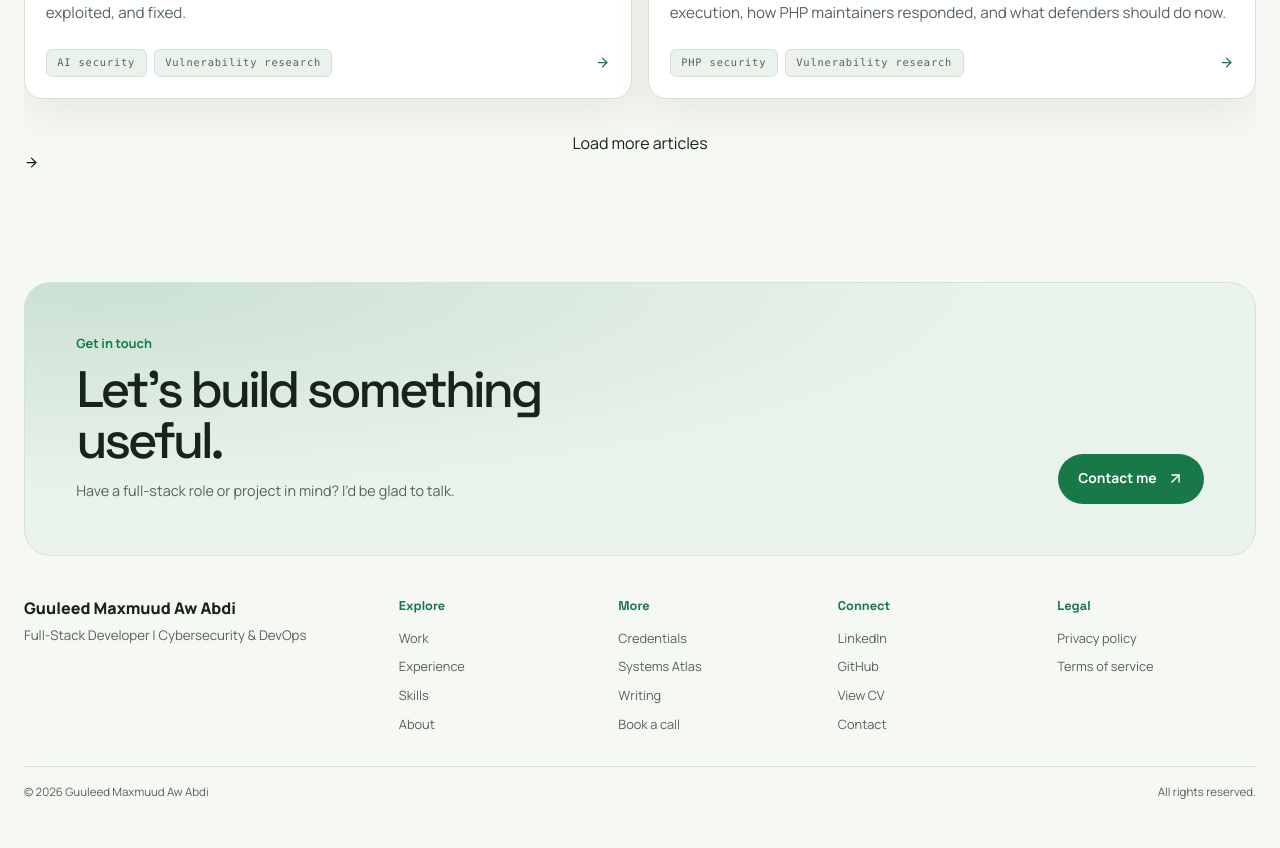
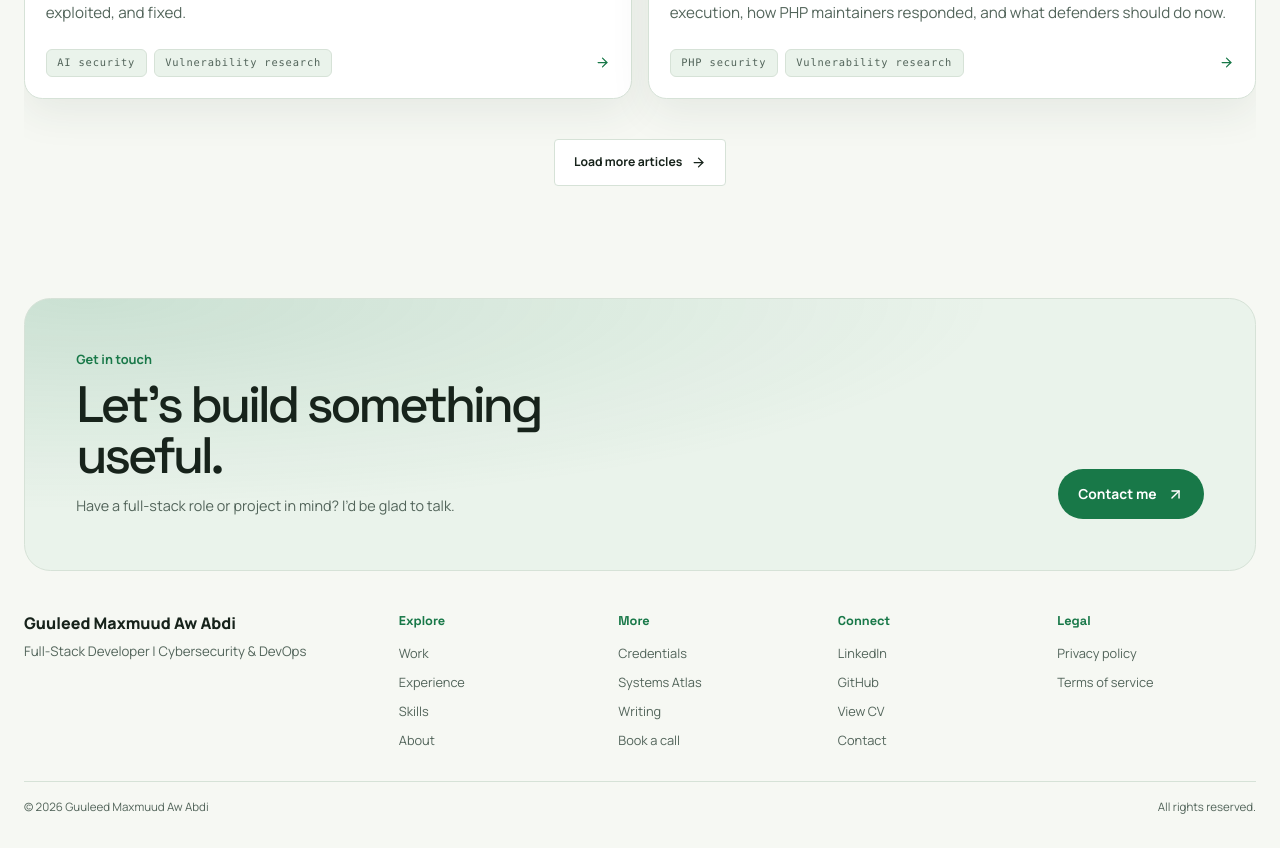
Before and after one commit to guuly05/personnel-security-resume, a React (Vite) app: page /blog in a window 1280 px wide. Shown: the part 2980-3828 px from the top of the page. Built offline with nearby package versions, Linux system fonts and the light colour scheme.

Commit message:
style(blog): match load more control

```diff
--- a/src/index.css
+++ b/src/index.css
@@ -1808,6 +1808,27 @@ main > * { min-width: 0; }
   grid-template-columns: repeat(2, minmax(0, 1fr));
   gap: 1rem;
 }
+
+.blog-load-more {
+  display: inline-flex;
+  min-height: 2.9rem;
+  align-items: center;
+  justify-content: center;
+  gap: 0.55rem;
+  justify-self: center;
+  margin: 0.5rem auto 0;
+  border: 1px solid var(--border);
+  border-radius: 999px;
+  background: var(--surface);
+  padding: 0.7rem 1.2rem;
+  color: var(--color-text);
+  font-size: 0.76rem;
+  font-weight: 700;
+  transition: border-color 160ms ease, color 160ms ease, background-color 160ms ease, transform 160ms ease;
+}
+
+.blog-load-more:hover { transform: translateY(-1px); border-color: var(--accent); color: var(--accent); background: var(--surface-soft); }
+.blog-load-more:focus-visible { outline: 2px solid var(--accent); outline-offset: 3px; }
 
 .blog-post-card a {
   display: flex;
```
